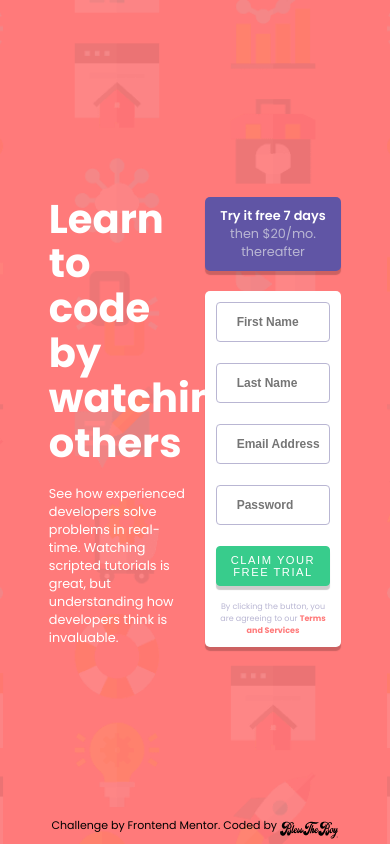
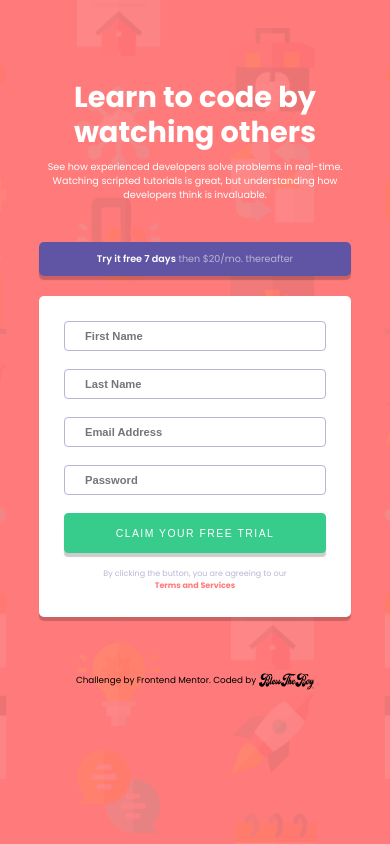
Before and after one commit to BlessTheBoy/IntroWithSignUpForm, a plain HTML site: page index.html in a window 390 px wide. Drawn offline with Linux system fonts and the light colour scheme.

Commit message:
Styled Mobile View and added input verification

```diff
--- /dev/null
+++ b/dist/js/main.js
@@ -0,0 +1,64 @@
+//get form and all inputs
+const form = document.getElementById('form');
+const firstName = document.getElementById('first-name');
+const lastName = document.getElementById('last-name');
+const email = document.getElementById('email');
+const password = document.getElementById('password');
+
+form.addEventListener('submit', (e) => {
+    e.preventDefault();
+
+    validateInputs();
+})
+
+function validateInputs(){
+    //check firstName
+    if (firstName.value.trim() === '') {
+        setErrorFor(firstName, "First name cannot be blank");
+    } else {
+        setSuccessFor(firstName);
+    }
+
+    //check lastName
+    if (lastName.value.trim() === '') {
+        setErrorFor(lastName, "Last name cannot be blank");
+    } else {
+        setSuccessFor(lastName);
+    }
+
+    //check email
+    let emailValue = email.value.trim();
+    if (emailValue === '') {
+        setErrorFor(email, "Email name cannot be blank");
+    } else if (!validateEmail(emailValue)) {
+        setErrorFor(email, "Email is not valid");
+    } else {
+        setSuccessFor(email);
+    }
+
+    //check password
+    passwordValue = password.value.trim();
+    if (passwordValue === '') {
+        setErrorFor(password, "Password name cannot be blank");
+    } else if (passwordValue.length < 6) {
+        setErrorFor(password, "Password must be at least 6 characters");
+    } else {
+        setSuccessFor(password);
+    }
+}
+
+function setErrorFor(input, message){
+    let container = input.parentElement;
+    container.className = "input-container error";
+    container.querySelector('small').innerText = message;
+}
+
+function setSuccessFor(input){
+    let container = input.parentElement;
+    container.className = "input-container success";
+}
+
+function validateEmail(email) {
+    const re = /^(([^<>()\[\]\\.,;:\s@"]+(\.[^<>()\[\]\\.,;:\s@"]+)*)|(".+"))@((\[[0-9]{1,3}\.[0-9]{1,3}\.[0-9]{1,3}\.[0-9]{1,3}\])|(([a-zA-Z\-0-9]+\.)+[a-zA-Z]{2,}))$/;
+    return re.test(String(email).toLowerCase());
+}
--- a/index.html
+++ b/index.html
@@ -30,25 +30,25 @@
     </div>
     <form action="" class="form" id="form">
       <div class="input-container">
-        <input type="text" placeholder="First Name" name="first-name">
+        <input type="text" placeholder="First Name" name="first-name" id="first-name">
         <i class="fas fa-check-circle success"></i>
         <i class="fas fa-exclamation-circle error"></i>
         <small class="error-message">Error message</small>
       </div>
       <div class="input-container">
-        <input type="text" placeholder="Last Name" name="last-name">
+        <input type="text" placeholder="Last Name" name="last-name" id="last-name">
         <i class="fas fa-check-circle success"></i>
         <i class="fas fa-exclamation-circle error"></i>
         <small class="error-message">Error message</small>
       </div>
       <div class="input-container">
-        <input type="email" placeholder="Email Address" name="email">
+        <input type="email" placeholder="Email Address" name="email" id="email">
         <i class="fas fa-check-circle success"></i>
         <i class="fas fa-exclamation-circle error"></i>
         <small class="error-message">Error message</small>
       </div>
       <div class="input-container">
-        <input type="password" placeholder="Password" name="password">
+        <input type="password" placeholder="Password" name="password" id="password">
         <i class="fas fa-check-circle success"></i>
         <i class="fas fa-exclamation-circle error"></i>
         <small class="error-message">Error message</small>
@@ -73,5 +73,6 @@
       </a>
     </p>
   </footer>
+  <script src="dist/js/main.js"></script>
 </body>
 </html>
--- /dev/null
+++ b/scss/_responsive.scss
@@ -0,0 +1,11 @@
+@mixin Screen-md{
+    @media screen and (max-width: 700px) {
+        @content
+    }
+};
+
+@mixin Screen-sm{
+    @media screen and (max-width: 500px) {
+        @content
+    }
+};
--- a/scss/main.scss
+++ b/scss/main.scss
@@ -1,4 +1,5 @@
 @import 'reset';
+@import 'responsive';
 
 $Red: hsl(0, 100%, 74%);
 $Green: hsl(154, 59%, 51%);
@@ -20,6 +21,7 @@ body{
     align-items: center;
     justify-content: center;
     font-family: 'Poppins', sans-serif;
+    position: relative;
 
     .intro{
         margin: 2.5%;
@@ -71,6 +73,14 @@ body{
             .input-container{
                 margin-bottom: 5px;
                 position: relative;
+
+                input:-webkit-autofill,
+                input:-webkit-autofill:hover,
+                input:-webkit-autofill:focus,
+                input:-webkit-autofill:active  {
+                    box-shadow: 0 0 0 30px white inset !important;
+                }
+
                 input{
                     width: 100%;
                     height: 40px;
@@ -190,4 +200,90 @@ body{
         }
 
     }
+
+    @include Screen-md{
+        .intro{
+            .heading{
+                font-size: 2rem;
+            }
+
+            .text{
+                font-size: 0.6rem;
+            }
+        }
+
+        .form-container{
+            .free-trial{
+                font-size: .6rem;
+            }
+
+            .form{
+                .input-container{
+                    margin-bottom: 3px;
+                    input{
+                        height: 30px;
+                        font-size: 0.7rem;
+                    }
+
+                    i{
+                        position: absolute;
+                        right: 6%;
+                        top: 7px;
+                    }
+
+                    small{
+                        font-size: 0.5rem;
+                    }
+                }
+
+                button{
+                    font-size: 0.65rem;
+                }
+            }
+        }
+    }
+
+    @include Screen-sm{
+        background-image: url('../images/bg-intro-mobile.png');
+        background-repeat: repeat;
+        background-attachment: initial;
+        background-position: initial;
+        flex-direction: column;
+        height: fit-content;
+        text-align: center;
+
+        .intro{
+            width: 80%;
+            margin: 80px 0px 40px;
+
+            .heading{
+                margin-bottom: 10px;
+                font-size: 1.8rem;
+                line-height: 2.2rem;
+            }
+        }
+
+        .form-container{
+            width: 80%;
+            margin: 0 0 80px;
+
+            .form-footer{
+                .terms{
+                    white-space: nowrap;
+                }
+            }
+        }
+
+        footer{
+            p.attribution{
+                font-size: .55rem;
+                padding: 0 10px;
+            }
+
+            .svg{
+                width: 15%;
+                margin-bottom: -7px;
+            }
+        }
+    }
 }
```
Also changed, not shown: dist/css/main.css, 1 other file.
